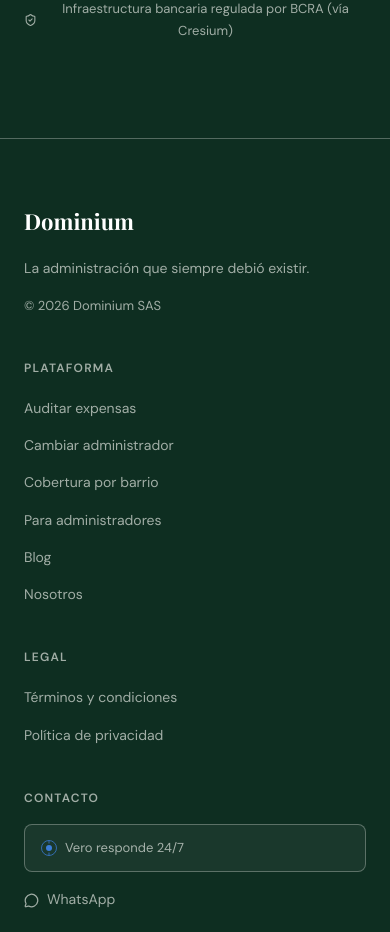
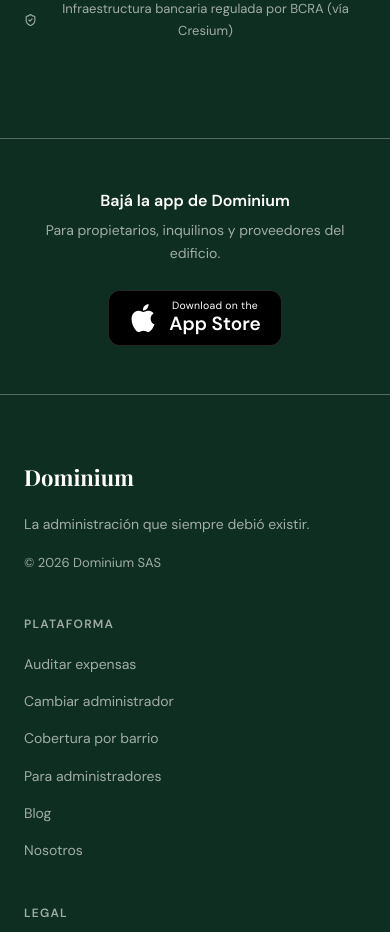
Before and after one commit to Dominium-App/dominium-landing, a Next.js app: page /blog in a window 390 px wide. Shown: the part 9610-10542 px from the top of the page. Built offline with nearby package versions, Linux system fonts and the light colour scheme.

Commit message:
add download app on mobile app store

```diff
--- /dev/null
+++ b/components/app-store-badge.tsx
@@ -0,0 +1,33 @@
+import type { SVGProps } from 'react'
+
+function AppleMark(props: SVGProps<SVGSVGElement>) {
+  return (
+    <svg viewBox="0 0 24 24" fill="currentColor" aria-hidden="true" {...props}>
+      <path d="M12.152 6.896c-.948 0-2.415-1.078-3.96-1.04-2.04.027-3.91 1.183-4.961 3.014-2.117 3.675-.546 9.103 1.519 12.09 1.013 1.454 2.208 3.09 3.792 3.039 1.52-.065 2.09-.987 3.935-.987 1.831 0 2.35.987 3.96.948 1.637-.026 2.676-1.48 3.676-2.948 1.156-1.688 1.636-3.325 1.662-3.415-.039-.013-3.182-1.221-3.22-4.857-.026-3.04 2.48-4.494 2.597-4.559-1.429-2.09-3.623-2.324-4.39-2.376-2-.156-3.675 1.09-4.61 1.09zM15.53 3.83c.843-1.012 1.4-2.427 1.245-3.83-1.207.052-2.662.805-3.532 1.818-.78.896-1.454 2.338-1.273 3.714 1.338.104 2.715-.688 3.559-1.701" />
+    </svg>
+  )
+}
+
+export default function AppStoreBadge({
+  href,
+  className = '',
+}: {
+  href: string
+  className?: string
+}) {
+  return (
+    <a
+      href={href}
+      target="_blank"
+      rel="noopener noreferrer"
+      aria-label="Descargar Dominium en el App Store"
+      className={`inline-flex items-center gap-3 rounded-xl border border-white/15 bg-black px-5 py-2.5 transition-colors duration-150 hover:bg-zinc-900 focus-visible:outline-2 focus-visible:outline-offset-2 focus-visible:outline-on-forest ${className}`}
+    >
+      <AppleMark className="h-7 w-7 text-white" />
+      <span className="flex flex-col leading-none text-white">
+        <span className="text-[10.5px] tracking-wide">Download on the</span>
+        <span className="text-[19px] font-semibold leading-tight">App Store</span>
+      </span>
+    </a>
+  )
+}
--- a/components/cta-footer.tsx
+++ b/components/cta-footer.tsx
@@ -4,6 +4,8 @@
 import Link from "next/link";
 import { ShieldCheck, MessageCircle, Mail } from "lucide-react";
 import VeroMark from "@/components/home/vero-mark";
+import AppStoreBadge from "@/components/app-store-badge";
+import { APP_STORE_URL } from "@/lib/contacto";
 
 const WHATSAPP_URL =
   "https://wa.me/5491172936904?text=Hola%20Vero%2C%20quiero%20saber%20m%C3%A1s%20de%20Dominium%20para%20mi%20edificio";
@@ -109,6 +111,17 @@
 
       {/* Footer */}
       <footer className="border-t border-on-forest-faint bg-forest-deep" aria-label="Pie de página Dominium">
+        <div className="border-b border-on-forest-faint">
+          <div className="mx-auto flex max-w-[1120px] flex-col items-center gap-6 px-6 py-12 text-center sm:flex-row sm:justify-between sm:text-left">
+            <div>
+              <p className="text-[16px] font-semibold text-white">Bajá la app de Dominium</p>
+              <p className="mt-1 text-[14px] text-on-forest-dim">
+                Para propietarios, inquilinos y proveedores del edificio.
+              </p>
+            </div>
+            <AppStoreBadge href={APP_STORE_URL} />
+          </div>
+        </div>
         <div className="mx-auto max-w-[1120px] px-6 py-16">
           <div className="grid grid-cols-1 gap-10 sm:grid-cols-2 lg:grid-cols-4">
             {/* Col 1: Brand */}
--- a/lib/contacto.ts
+++ b/lib/contacto.ts
@@ -10,3 +10,5 @@
 export const WHATSAPP_CONSEJO = whatsapp(
   'Hola Vero, soy del consejo de mi edificio y quiero saber cómo llevar Dominium al consorcio',
 )
+
+export const APP_STORE_URL = 'https://apps.apple.com/ar/app/dominium-consorcios/id6789744457'
```
